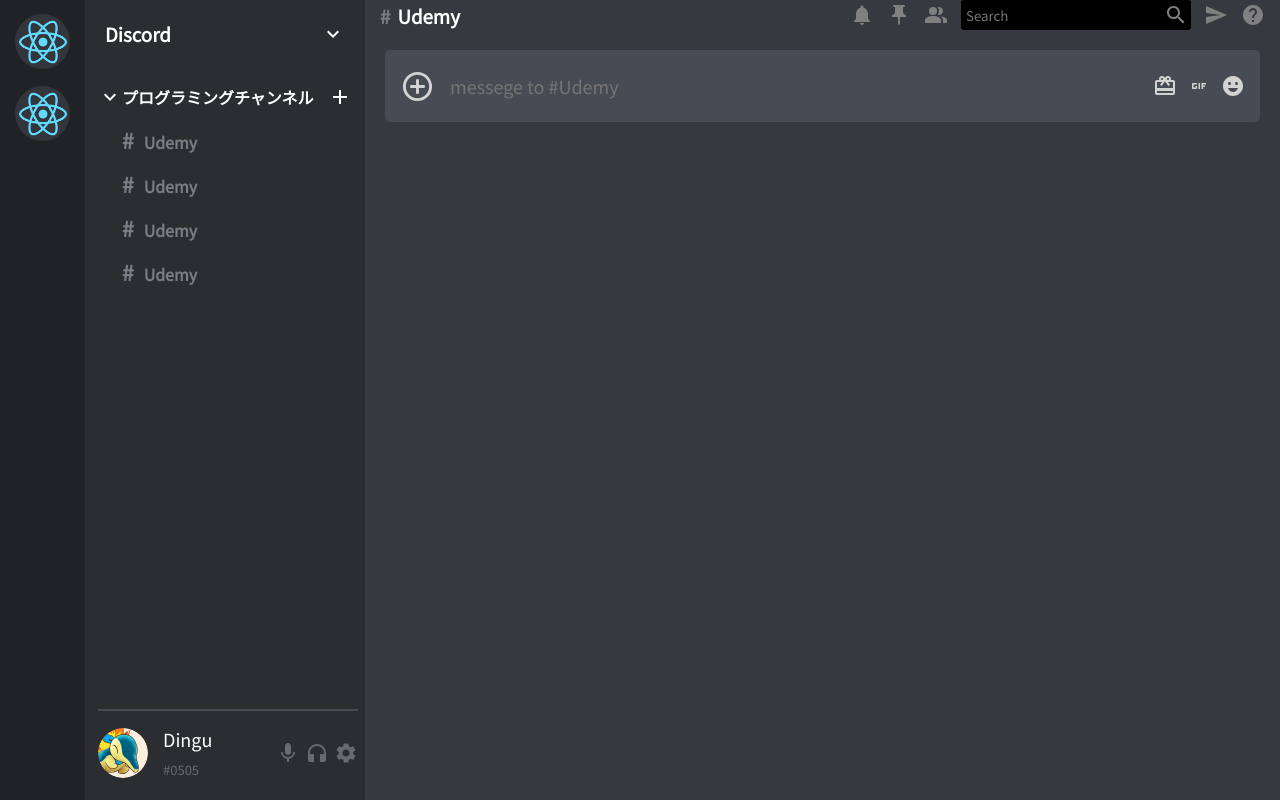
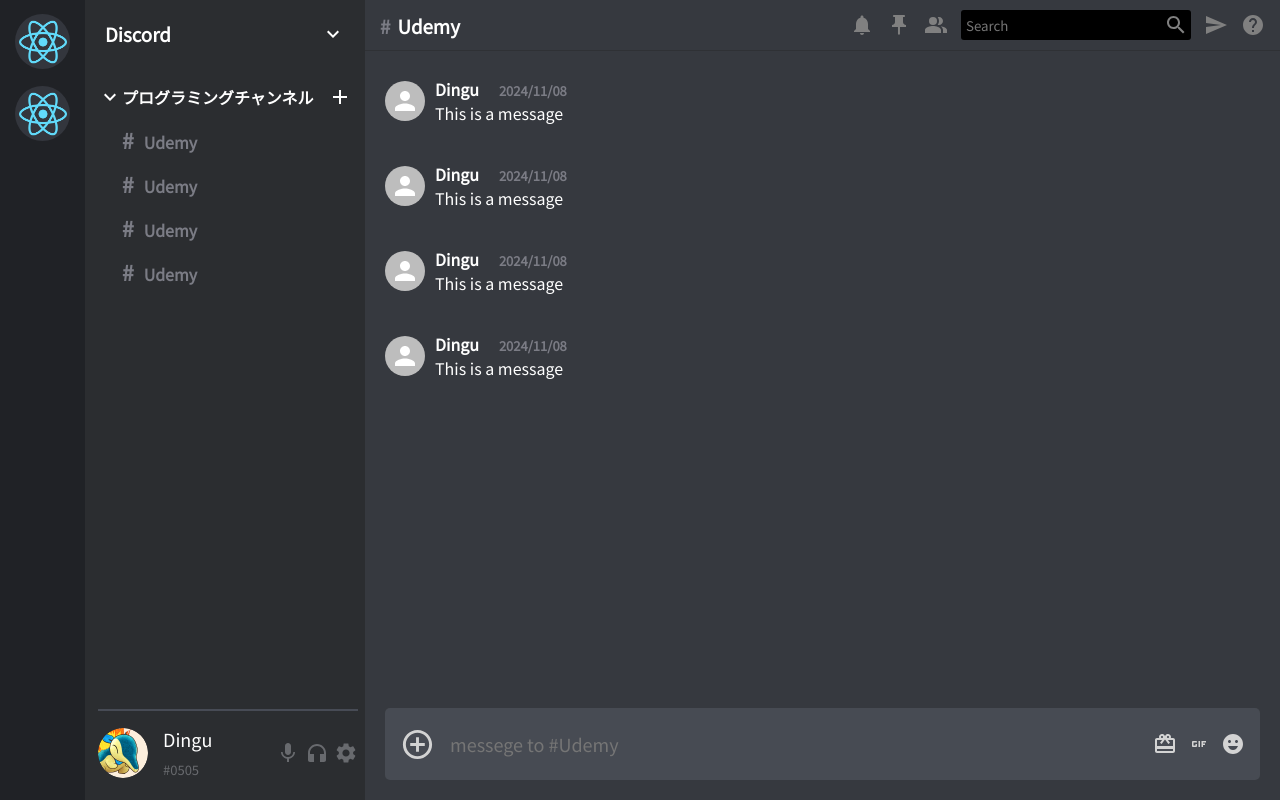
Before and after one commit to Dingu-suke/discord-clone, a React (Create React App) app: page / in a window 1280 px wide. Built offline with nearby package versions, Linux system fonts and the light colour scheme.

Commit message:
ハードコーディング、多分終了

```diff
--- a/src/components/chat/Chat.scss
+++ b/src/components/chat/Chat.scss
@@ -4,6 +4,10 @@
   background-color: #36393f;
   flex-direction: column;
   height: 100vh;
+
+  .chatMessages {
+    flex-grow: 1;
+  }
 
   .chatInput {
     display: flex;
--- a/src/components/chat/Chat.tsx
+++ b/src/components/chat/Chat.tsx
@@ -5,14 +5,20 @@
 import CardGiftcardIcon from '@mui/icons-material/CardGiftcard';
 import GifIcon from '@mui/icons-material/Gif';
 import EmojiEmotionsIcon from '@mui/icons-material/EmojiEmotions';
+import ChatMessage from './ChatMessage';
 
 const Chat = () => {
   return (
   <div className="chat">
       {/* chat header */}
+      {/* chat messages */}
       <ChatHeader />
-      {/* chat messages */}
-      <div className='chatMessages'></div>
+      <div className='chatMessages'>
+        <ChatMessage />
+        <ChatMessage />
+        <ChatMessage />
+        <ChatMessage />
+      </div>
       {/* chat input */}
         <div className='chatInput'>
           <AddCircleOutline fontSize='large' />
--- a/src/components/chat/ChatHeader.scss
+++ b/src/components/chat/ChatHeader.scss
@@ -4,6 +4,9 @@
   align-items: center;
   justify-content: space-between;
   width: 100%;
+  padding: 10px 0;
+  border-bottom: 1px solid #2f3135;
+  margin-bottom: 5px;
 
   .chatHeaderLeft {
     padding-left: 15px;
--- /dev/null
+++ b/src/components/chat/ChatMessage.scss
@@ -0,0 +1,19 @@
+
+  .message {
+    display: flex;
+    align-items: center;
+    color: white;
+    padding: 14px;
+    padding-left: 20px;
+    margin-top: 5px;
+
+    .messageInfo {
+      padding: 2px 10px 2px 10px;
+    }
+
+    .messageTimestamp {
+      color: #7b7c85;
+      margin-left: 20px;
+      font-size: 13px;
+    }
+  }
--- /dev/null
+++ b/src/components/chat/ChatMessage.tsx
@@ -0,0 +1,23 @@
+import React from 'react'
+import './ChatMessage.scss'
+import { Avatar } from '@mui/material'
+
+const ChatMessage = () => {
+  return (
+    <div className='message'>
+      <Avatar />
+      <div className='messageInfo'>
+        <h4>
+          Dingu
+          <span className='messageTimestamp'>
+            2024/11/08
+          </span>
+        </h4>
+        <p>This is a message</p>
+      </div>
+    </div>
+
+  )
+}
+
+export default ChatMessage
```
Lines whose indentation alone changed are shown as unchanged.
